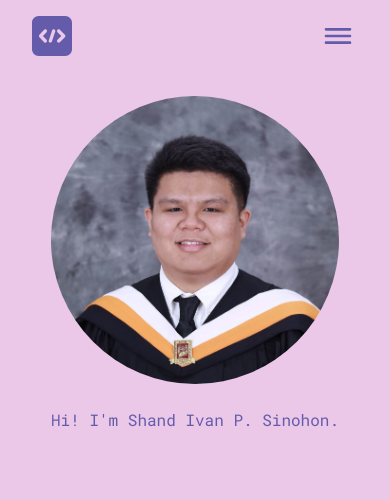
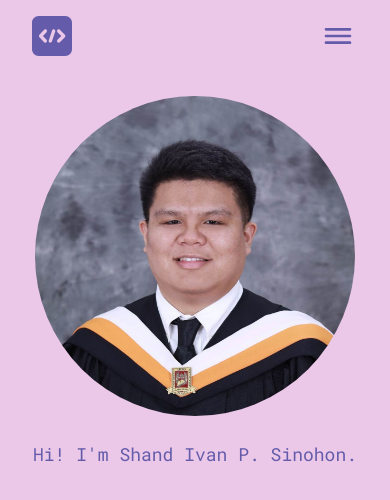
Before and after one commit to banskiie/portfolio-v2, a React (Vite) app: page / in a window 390 px wide. Shown: the top 500 px of the page. Built offline with nearby package versions, Linux system fonts and the light colour scheme.

Commit message:
fixed responsiveness

```diff
--- a/src/pages/Home.jsx
+++ b/src/pages/Home.jsx
@@ -5,12 +5,12 @@ import { motion } from "framer-motion";
 function Home() {
   return (
     <div className="w-full flex flex-col items-center justify-center">
-      <section>
+      <section className="flex flex-col items-center justify-center">
         <div className="py-6 md:py-12">
           <motion.img
             initial={{ opacity: 0 }}
             animate={{ opacity: 1, transition: { delay: 0.4, duration: 1 } }}
-            className="h-72 w-72 md:h-96 md:w-96 object-cover rounded-full"
+            className="h-80 w-80 md:h-[30rem] md:w-[30rem] object-cover rounded-full"
             src={mainImage}
             alt="A picture of me, Shand Ivan."
           />
@@ -23,7 +23,7 @@ function Home() {
               y: 0,
               transition: { delay: 1, duration: 1.5, type: "tween" },
             }}
-            className="text-primary"
+            className="text-primary text-center text-lg md:text-3xl"
           >
             Hi! I'm Shand Ivan P. Sinohon.
           </motion.p>
```
